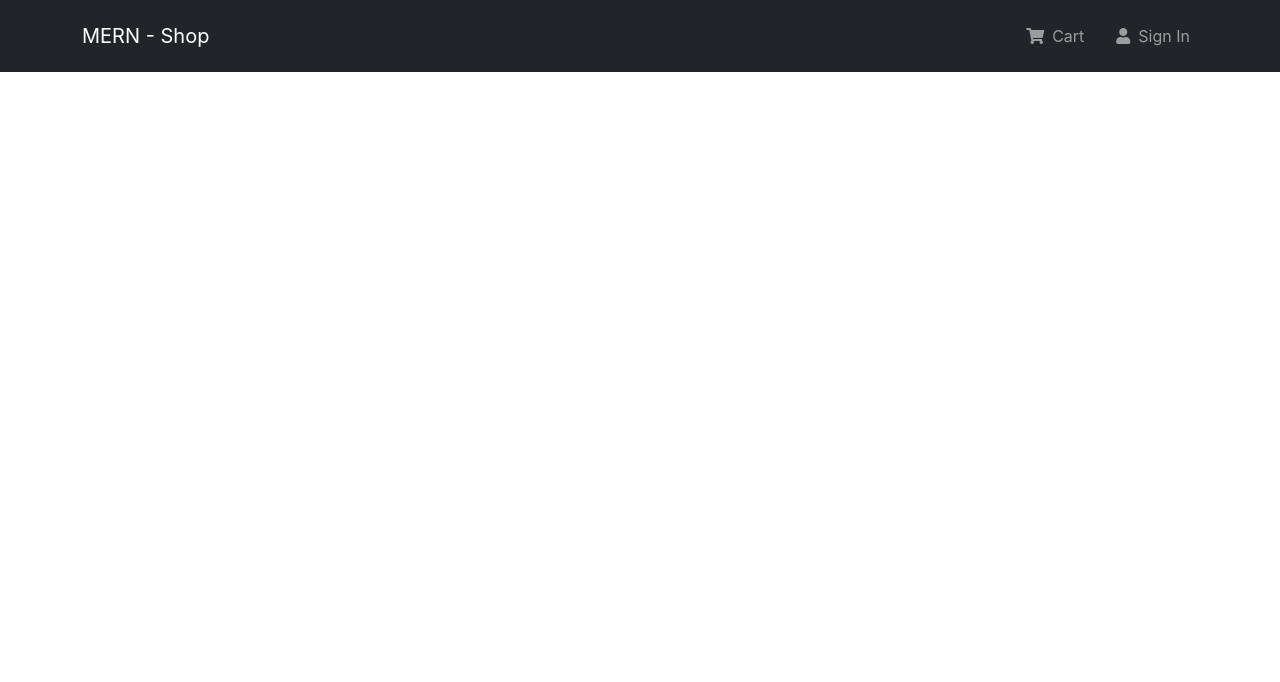
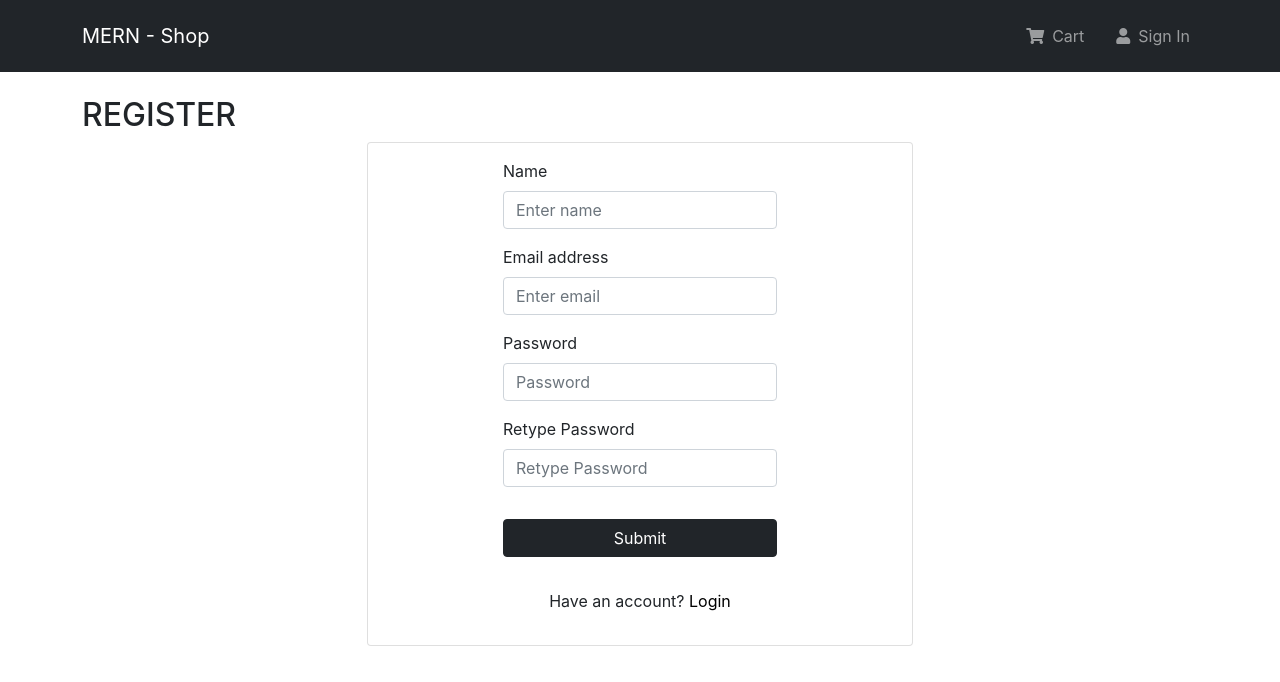
Before and after one commit to Jad2310/mern-shop, a React (Vite) app in the folder Frontend/: page /register in a window 1280 px wide. Shown: the top 682 px of the page. Built offline with nearby package versions, Linux system fonts and the light colour scheme.

Commit message:
Login + Register Pages Style

```diff
--- a/Frontend/src/App.tsx
+++ b/Frontend/src/App.tsx
@@ -1,5 +1,11 @@
 import { BrowserRouter as Router, Routes, Route } from "react-router-dom";
-import { HomePage, CartPage, ProductPage, LoginPage } from "./Pages";
+import {
+  HomePage,
+  CartPage,
+  ProductPage,
+  LoginPage,
+  RegisterPage,
+} from "./Pages";
 import { ToastContainer } from "react-toastify";
 import "react-toastify/dist/ReactToastify.css";
 
@@ -20,6 +26,7 @@ function App() {
             </Route>
             <Route path="product/:id" element={<ProductPage />} />
             <Route path="login/" element={<LoginPage />} />
+            <Route path="register/" element={<RegisterPage />} />
           </Route>
         </Routes>
       </Router>
--- /dev/null
+++ b/Frontend/src/Pages/LoginPage.tsx
@@ -0,0 +1,57 @@
+import { useState } from "react";
+import { Container, Form, Button, Row, Col, Card } from "react-bootstrap";
+import { Link } from "react-router-dom";
+
+function LoginPage() {
+  const [email, setEmail] = useState("");
+  const [password, setPassword] = useState("");
+
+  const submitHandler = (e: React.FormEvent<HTMLFormElement>) => {
+    e.preventDefault();
+    console.log(email, password);
+  };
+
+  return (
+    <Container>
+      <Row className="justify-content-md-center">
+        <h2>SIGN IN</h2>
+        <Col xs={12} xl={6}>
+          <Card className="mb-5">
+            <Card.Body className="d-flex flex-column align-items-center">
+              <Form onSubmit={(e) => submitHandler(e)}>
+                <Form.Group className="mb-3" controlId="formBasicEmail">
+                  <Form.Label>Email address</Form.Label>
+                  <Form.Control
+                    type="email"
+                    placeholder="Enter email"
+                    onChange={(e) => setEmail(e.target.value)}
+                    required
+                  />
+                </Form.Group>
+                <Form.Group className="mb-3" controlId="formBasicPassword">
+                  <Form.Label>Password</Form.Label>
+                  <Form.Control
+                    type="password"
+                    placeholder="Password"
+                    onChange={(e) => setPassword(e.target.value)}
+                    required
+                  />
+                </Form.Group>
+                <Button className="my-3 w-100" variant="dark" type="submit">
+                  Submit
+                </Button>
+              </Form>
+              <Row className="my-3 justify-content-start">
+                <Col>
+                  New Customer? <Link to="/register">Register</Link>
+                </Col>
+              </Row>
+            </Card.Body>
+          </Card>
+        </Col>
+      </Row>
+    </Container>
+  );
+}
+
+export default LoginPage;
--- /dev/null
+++ b/Frontend/src/Pages/RegisterPage.tsx
@@ -0,0 +1,77 @@
+import { useState } from "react";
+import { Container, Form, Button, Row, Col, Card } from "react-bootstrap";
+import { Link } from "react-router-dom";
+
+function RegisterPage() {
+  const [name, setName] = useState("");
+  const [email, setEmail] = useState("");
+  const [password, setPassword] = useState("");
+  const [password2, setPassword2] = useState("");
+
+  const submitHandler = (e: React.FormEvent<HTMLFormElement>) => {
+    e.preventDefault();
+    console.log({ name, email, password, password2 });
+  };
+
+  return (
+    <Container>
+      <Row className="justify-content-md-center">
+        <h2 className="text-uppercase">Register</h2>
+        <Col xs={12} xl={6}>
+          <Card className="mb-5">
+            <Card.Body className="d-flex flex-column align-items-center">
+              <Form onSubmit={(e) => submitHandler(e)}>
+                <Form.Group className="mb-3" controlId="formBasicName">
+                  <Form.Label>Name</Form.Label>
+                  <Form.Control
+                    type="name"
+                    placeholder="Enter name"
+                    onChange={(e) => setName(e.target.value)}
+                    required
+                  />
+                </Form.Group>
+                <Form.Group className="mb-3" controlId="formBasicEmail">
+                  <Form.Label>Email address</Form.Label>
+                  <Form.Control
+                    type="email"
+                    placeholder="Enter email"
+                    onChange={(e) => setEmail(e.target.value)}
+                    required
+                  />
+                </Form.Group>
+                <Form.Group className="mb-3" controlId="formBasicPassword">
+                  <Form.Label>Password</Form.Label>
+                  <Form.Control
+                    type="password"
+                    placeholder="Password"
+                    onChange={(e) => setPassword(e.target.value)}
+                    required
+                  />
+                </Form.Group>
+                <Form.Group className="mb-3" controlId="formBasicPassword2">
+                  <Form.Label>Retype Password</Form.Label>
+                  <Form.Control
+                    type="password"
+                    placeholder="Retype Password"
+                    onChange={(e) => setPassword2(e.target.value)}
+                    required
+                  />
+                </Form.Group>
+                <Button className="my-3 w-100" variant="dark" type="submit">
+                  Submit
+                </Button>
+              </Form>
+              <Row className="my-3 justify-content-start">
+                <Col>
+                  Have an account? <Link to="/login">Login</Link>
+                </Col>
+              </Row>
+            </Card.Body>
+          </Card>
+        </Col>
+      </Row>
+    </Container>
+  );
+}
+
+export default RegisterPage;
--- a/Frontend/src/Pages/index.ts
+++ b/Frontend/src/Pages/index.ts
@@ -1,3 +1,5 @@
 export { default as HomePage } from "./HomePage";
 export { default as CartPage } from "./CartPage";
 export { default as ProductPage } from "./ProductPage";
+export { default as LoginPage } from "./LoginPage";
+export { default as RegisterPage } from "./RegisterPage";
```
